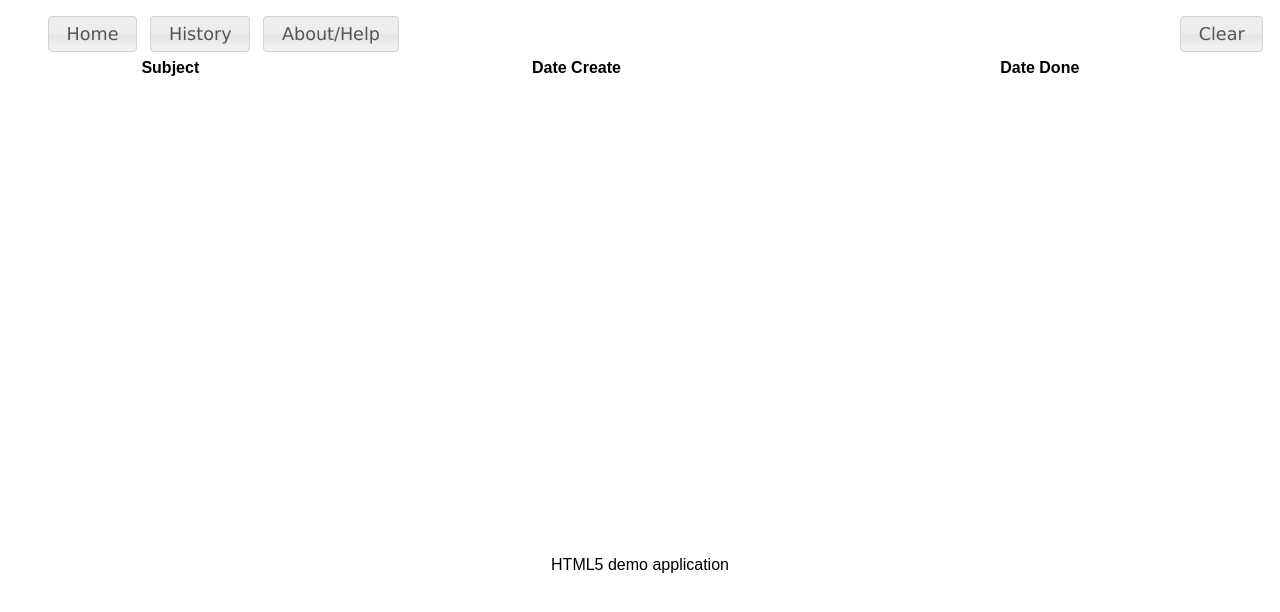
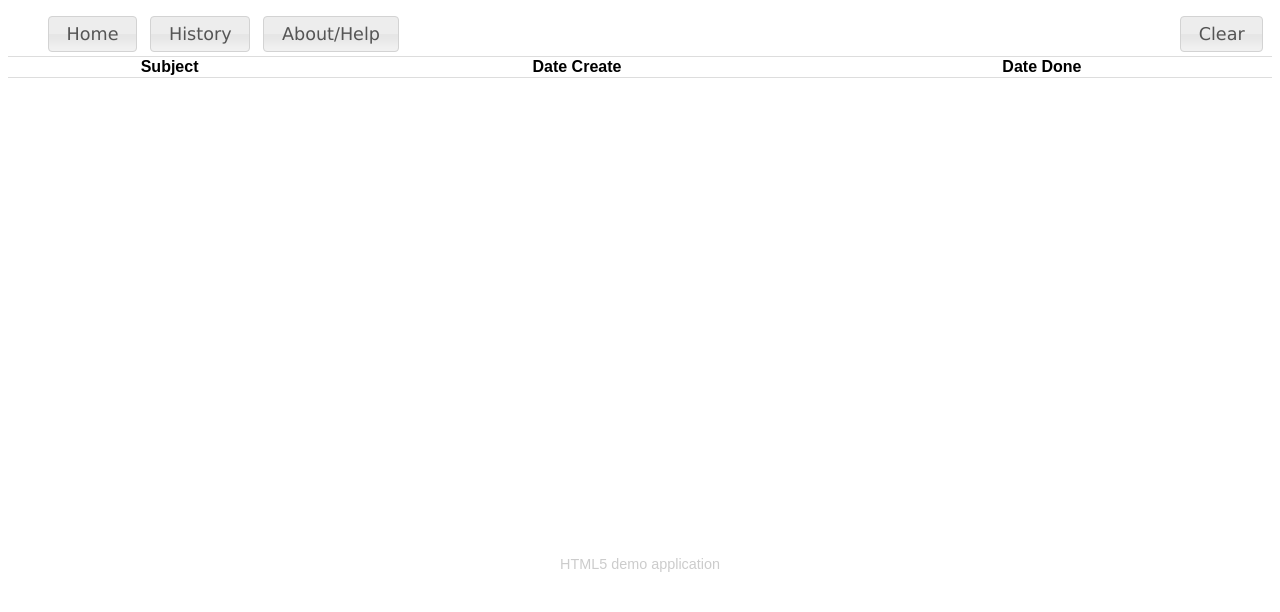
Before and after one commit to wayou/Wallist, a plain HTML site: page history.html in a window 1280 px wide. Drawn offline with Linux system fonts and the light colour scheme.

Commit message:
Change the design and UI

```diff
--- a/history.html
+++ b/history.html
@@ -104,7 +104,7 @@ window.location.reload();
         </ul>
     </nav>
     <div id="main">
-        <table>
+        <table id="historyRec">
             <thead>
                 <tr>
                     <th>Subject</th>
--- a/style/style.css
+++ b/style/style.css
@@ -41,6 +41,8 @@ nav {
 
 footer {
     text-align: center;
+    color: #ccc;
+    font-size: 0.9em;
 }
 
 .event {
@@ -52,6 +54,7 @@ footer {
     position: absolute;
     word-wrap: break-word;
     overflow-x: auto;
+    font-size: 0.9em;
 }
 
 .selected {
@@ -86,3 +89,19 @@ footer {
 .dragIn {
     border: 1px solid red;
 }
+
+#historyRec{
+	width: 950px;
+	text-align: center;
+border-collapse:collapse;
+}
+#historyRec,#historyRec td
+{
+border-top: 1px solid #ddd;
+border-bottom: 1px solid #ddd;
+word-wrap: break-word;
+}
+#historyRec tr td:first-child{
+	max-width: 300px;
+	text-align: left;
+}
```
Also changed, not shown: index.html (+1 -1 lines), js/wallist.js (+6 -5 lines), 1 other file.
